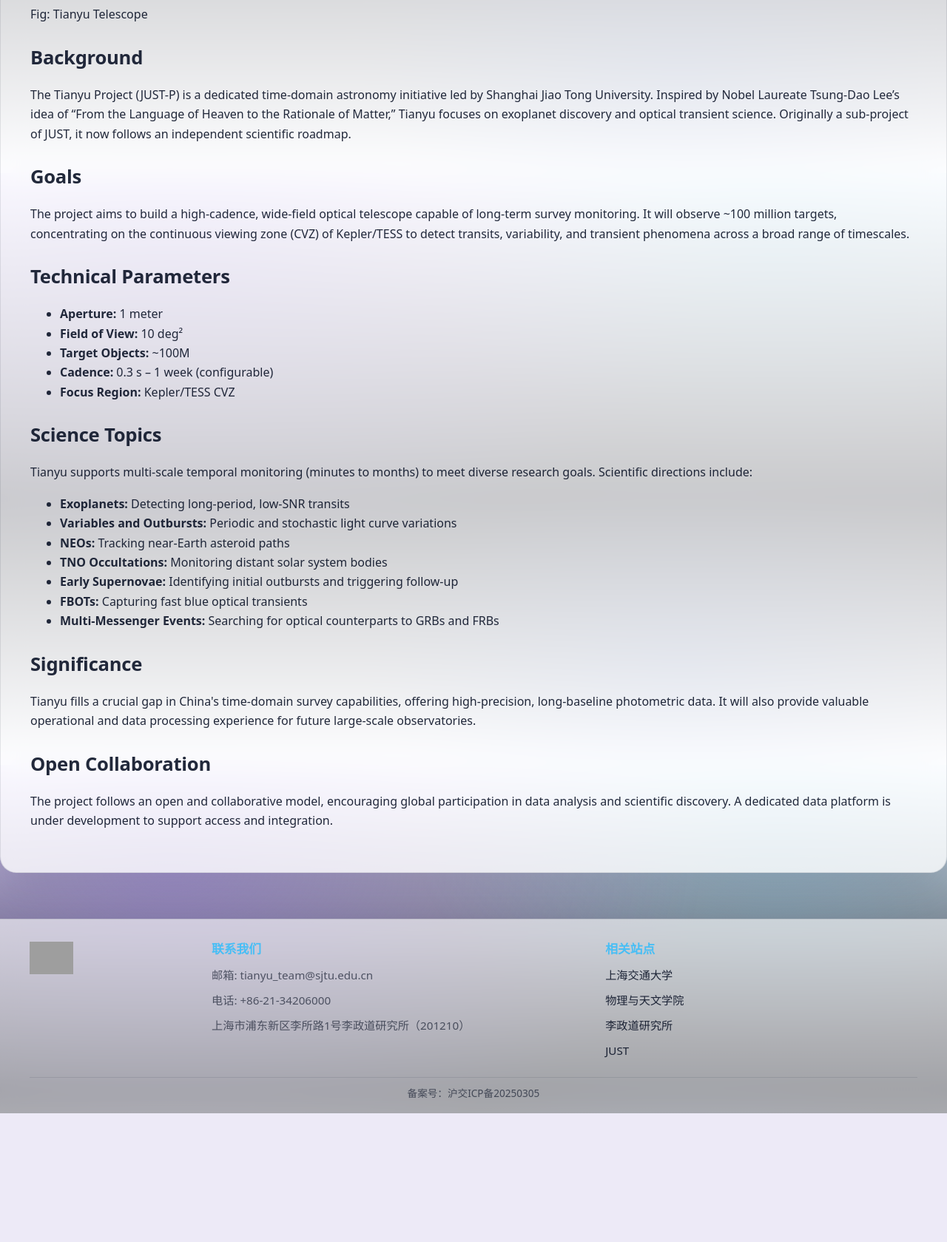
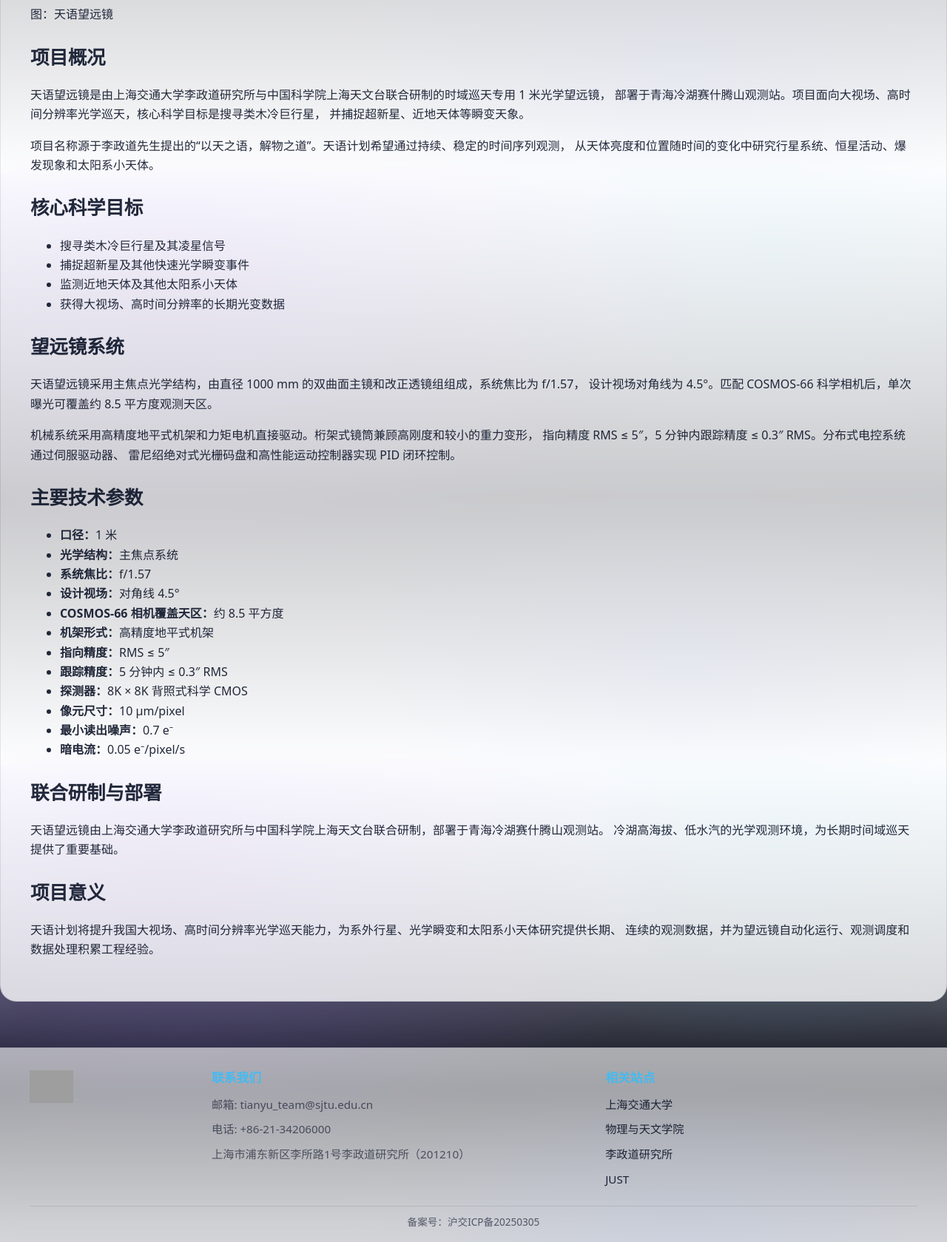
Before and after one commit to UmutMahmut/tianyu-website, a Flask app: page /about in a window 1280 px wide. Shown: the part 566-2245 px from the top of the page at 74% size. Before the commit the page ends 2071 px from the top, so only its background shows below. Run offline with Flask 3, Linux system fonts and the light colour scheme; grey boxes are pictures that could not be loaded.

Commit message:
Sync website snapshot from /srv/tianyu-site 2026-07-21 14:16:21

```diff
--- a/app/routes.py
+++ b/app/routes.py
@@ -85,7 +85,7 @@ lang_map = {
         'title': 'Tianyu Project',
         'home': 'Home',
 
-        'project': 'Projects',
+        'project': 'Project Overview',
         'about': 'About Tianyu',
         'about_overview': 'Overview',
         'about_lenghu': 'Lenghu Site',
@@ -133,7 +133,7 @@ lang_map = {
 
 
 def get_lang():
-    lang = session.get('lang', 'zh')
+    lang = session.get('lang')
     if lang not in lang_map:
         lang = 'zh'
         session['lang'] = lang
--- a/app/templates/_partials/home_hero.html
+++ b/app/templates/_partials/home_hero.html
@@ -4,7 +4,7 @@
   <div class="home-hero__grid">
     <div class="home-hero__text">
       <div class="home-badge">
-        {% if is_zh %}JUST-P 巡天项目{% else %}JUST-P Survey Project{% endif %}
+        {% if is_zh %}天语时域巡天（JUST-P）{% else %}Tianyu Time-domain Survey (JUST-P){% endif %}
       </div>
 
       <h1 class="home-hero__title">
@@ -13,9 +13,9 @@
 
       <p class="home-hero__lead">
         {% if is_zh %}
-          天语计划（Tianyu Project, JUST-P）是面向时间域天文学和系外行星搜索的大视场巡天项目，采样频率可配置覆盖 0.3 秒至 1 周。
+          天语望远镜是由上海交通大学李政道研究所与中国科学院上海天文台联合研制、部署于青海冷湖赛什腾山观测站的时域巡天专用 1 米光学望远镜，核心科学目标是搜寻类木冷巨行星，并捕捉超新星、近地天体等瞬变天象。
         {% else %}
-          The Tianyu Project (JUST-P) is a wide-field photometric survey for time-domain astronomy and exoplanet detection, with configurable cadence from 0.3 s to 1 week.
+          The Tianyu Telescope is a 1-m optical telescope dedicated to time-domain surveys. Jointly developed by the Tsung-Dao Lee Institute at Shanghai Jiao Tong University and the Shanghai Astronomical Observatory, Chinese Academy of Sciences, it is deployed at the Saishiteng Mountain Observatory in Lenghu, Qinghai. Its core science goals are to search for cold Jupiters and capture transient celestial phenomena, including supernovae and near-Earth object passages.
         {% endif %}
       </p>
 
--- a/app/templates/about/overview.html
+++ b/app/templates/about/overview.html
@@ -5,7 +5,7 @@
 {% endblock %}
 
 {% block content %}
-{% if session.get('lang') == 'zh' %}
+{% if session.get('lang', 'zh') == 'zh' %}
 
 <h1>天语计划项目简介</h1>
 
@@ -17,54 +17,62 @@
     <div class="image-caption">图：天语望远镜</div>
 </div>
 
-<h2>项目背景</h2>
+<h2>项目概况</h2>
 <p>
-    天语计划（Tianyu Project，简称 JUST-P）是由上海交通大学发起和主导的天文观测项目，
-    致力于探索时间域天文学与系外行星研究。项目名称源于李政道先生提出的“以天之语，解物之道”，
-    寓意借助天文语言洞察宇宙规律。JUST-P 是 JUST 项目的子计划，现已独立发展并形成专属科研方向。
+    天语望远镜是由上海交通大学李政道研究所与中国科学院上海天文台联合研制的时域巡天专用 1 米光学望远镜，
+    部署于青海冷湖赛什腾山观测站。项目面向大视场、高时间分辨率光学巡天，核心科学目标是搜寻类木冷巨行星，
+    并捕捉超新星、近地天体等瞬变天象。
+</p>
+<p>
+    项目名称源于李政道先生提出的“以天之语，解物之道”。天语计划希望通过持续、稳定的时间序列观测，
+    从天体亮度和位置随时间的变化中研究行星系统、恒星活动、爆发现象和太阳系小天体。
 </p>
 
-<h2>项目目标</h2>
+<h2>核心科学目标</h2>
+<ul>
+    <li>搜寻类木冷巨行星及其凌星信号</li>
+    <li>捕捉超新星及其他快速光学瞬变事件</li>
+    <li>监测近地天体及其他太阳系小天体</li>
+    <li>获得大视场、高时间分辨率的长期光变数据</li>
+</ul>
+
+<h2>望远镜系统</h2>
 <p>
-    项目拟建设一台具备高时间分辨率和大视场能力的光学望远镜，
-    实施长期持续的巡天观测。目标天体数量预计约一亿，重点覆盖 Kepler/TESS 的连续观测区（CVZ），
-    用于捕捉凌星现象、光变过程以及多时标的变源与瞬变天体活动。
+    天语望远镜采用主焦点光学结构，由直径 1000 mm 的双曲面主镜和改正透镜组组成，系统焦比为 f/1.57，
+    设计视场对角线为 4.5°。匹配 COSMOS-66 科学相机后，单次曝光可覆盖约 8.5 平方度观测天区。
+</p>
+<p>
+    机械系统采用高精度地平式机架和力矩电机直接驱动。桁架式镜筒兼顾高刚度和较小的重力变形，
+    指向精度 RMS ≤ 5″，5 分钟内跟踪精度 ≤ 0.3″ RMS。分布式电控系统通过伺服驱动器、
+    雷尼绍绝对式光栅码盘和高性能运动控制器实现 PID 闭环控制。
 </p>
 
-<h2>技术参数</h2>
+<h2>主要技术参数</h2>
 <ul>
-    <li><strong>口径：</strong>1米</li>
-    <li><strong>视场：</strong>10平方度</li>
-    <li><strong>覆盖天体：</strong>约1亿</li>
-    <li><strong>采样频率：</strong>0.3秒 – 1周（可配置）</li>
-    <li><strong>重点区域：</strong>Kepler/TESS 连续观测区（CVZ）</li>
+    <li><strong>口径：</strong>1 米</li>
+    <li><strong>光学结构：</strong>主焦点系统</li>
+    <li><strong>系统焦比：</strong>f/1.57</li>
+    <li><strong>设计视场：</strong>对角线 4.5°</li>
+    <li><strong>COSMOS-66 相机覆盖天区：</strong>约 8.5 平方度</li>
+    <li><strong>机架形式：</strong>高精度地平式机架</li>
+    <li><strong>指向精度：</strong>RMS ≤ 5″</li>
+    <li><strong>跟踪精度：</strong>5 分钟内 ≤ 0.3″ RMS</li>
+    <li><strong>探测器：</strong>8K × 8K 背照式科学 CMOS</li>
+    <li><strong>像元尺寸：</strong>10 μm/pixel</li>
+    <li><strong>最小读出噪声：</strong>0.7 e⁻</li>
+    <li><strong>暗电流：</strong>0.05 e⁻/pixel/s</li>
 </ul>
 
-<h2>科学方向</h2>
+<h2>联合研制与部署</h2>
 <p>
-    天语计划支持分钟至月级的多时间尺度观测模式，适配多样化科学需求。主要研究方向包括但不限于：
+    天语望远镜由上海交通大学李政道研究所与中国科学院上海天文台联合研制，部署于青海冷湖赛什腾山观测站。
+    冷湖高海拔、低水汽的光学观测环境，为长期时间域巡天提供了重要基础。
 </p>
-
-<ul>
-    <li><strong>系外行星：</strong>高精度光变监测，寻找长周期、低信噪比的凌星事件</li>
-    <li><strong>变星与爆发源：</strong>周期性与随机性变化的系统研究</li>
-    <li><strong>近地天体：</strong>跟踪小行星轨迹，辅助预警</li>
-    <li><strong>TNO 掩星：</strong>观测海王星外天体的掩星事件</li>
-    <li><strong>早期超新星：</strong>快速识别与跟踪初期爆发现象</li>
-    <li><strong>快速蓝光瞬变（FBOT）：</strong>探测稀有快光变事件</li>
-    <li><strong>多信使配对：</strong>搜索伽马射线暴（GRB）和快速射电暴（FRB）的光学对应体</li>
-</ul>
 
 <h2>项目意义</h2>
 <p>
-    天语计划将补充我国在高时域分辨率巡天方面的能力，为系外行星和瞬变天体研究提供宝贵的数据资源。
-    项目也将积累未来更大型时间域设施所需的运行和处理经验。
-</p>
-
-<h2>国际合作与开放</h2>
-<p>
-    项目采用开放合作机制，欢迎全球科研人员参与数据分析与科学研究。
-    后续将搭建规范化的数据访问平台，逐步提供数据下载和接口服务。
+    天语计划将提升我国大视场、高时间分辨率光学巡天能力，为系外行星、光学瞬变和太阳系小天体研究提供长期、
+    连续的观测数据，并为望远镜自动化运行、观测调度和数据处理积累工程经验。
 </p>
 
 {% else %}
@@ -79,59 +87,70 @@
     <div class="image-caption">Fig: Tianyu Telescope</div>
 </div>
 
-<h2>Background</h2>
+<h2>Project Overview</h2>
 <p>
-    The Tianyu Project (JUST-P) is a dedicated time-domain astronomy initiative
-    led by Shanghai Jiao Tong University. Inspired by Nobel Laureate Tsung-Dao Lee’s idea
-    of “From the Language of Heaven to the Rationale of Matter,” Tianyu focuses on exoplanet
-    discovery and optical transient science. Originally a sub-project of JUST, it now follows
-    an independent scientific roadmap.
+    The Tianyu Telescope is a 1-m optical telescope dedicated to time-domain surveys. It was jointly developed by
+    the Tsung-Dao Lee Institute at Shanghai Jiao Tong University and the Shanghai Astronomical Observatory,
+    Chinese Academy of Sciences, and is deployed at the Saishiteng Mountain Observatory in Lenghu, Qinghai.
+    The project is designed for wide-field, high-time-resolution optical surveys. Its core science goals are to search
+    for cold Jupiters and capture transient celestial phenomena, including supernovae and near-Earth object passages.
+</p>
+<p>
+    The name Tianyu is inspired by Tsung-Dao Lee's idea, “From the Language of Heaven to the Rationale of Matter.”
+    Through sustained time-series observations, the project studies planetary systems, stellar variability,
+    explosive phenomena, and small bodies in the Solar System.
 </p>
 
-<h2>Goals</h2>
+<h2>Core Science Objectives</h2>
+<ul>
+    <li>Search for cold Jupiters and their transit signals</li>
+    <li>Detect supernovae and other rapidly evolving optical transients</li>
+    <li>Observe near-Earth objects and other small Solar System bodies</li>
+    <li>Obtain long-baseline, wide-field, high-cadence photometric data</li>
+</ul>
+
+<h2>Telescope System</h2>
 <p>
-    The project aims to build a high-cadence, wide-field optical telescope
-    capable of long-term survey monitoring. It will observe ~100 million targets,
-    concentrating on the continuous viewing zone (CVZ) of Kepler/TESS to detect
-    transits, variability, and transient phenomena across a broad range of timescales.
+    The telescope adopts a prime-focus optical configuration consisting of a 1,000 mm hyperbolic primary mirror
+    and a corrector lens assembly. The system has a focal ratio of f/1.57 and a designed diagonal field of view of 4.5°.
+    When paired with the COSMOS-66 scientific camera, it provides approximately 8.5 deg² of sky coverage per exposure.
+</p>
+<p>
+    The mechanical system uses a high-precision altitude-azimuth mount with direct-drive torque motors. Its rigid truss
+    structure minimizes gravitational deformation. The telescope provides RMS pointing accuracy of 5 arcsec or better
+    and tracking accuracy of 0.3 arcsec RMS or better over five minutes. A distributed electrical control system uses
+    servo drives, Renishaw absolute optical encoders, and a high-performance motion controller for PID closed-loop control.
 </p>
 
-<h2>Technical Parameters</h2>
+<h2>Main Technical Parameters</h2>
 <ul>
-    <li><strong>Aperture:</strong> 1 meter</li>
-    <li><strong>Field of View:</strong> 10 deg²</li>
-    <li><strong>Target Objects:</strong> ~100M</li>
-    <li><strong>Cadence:</strong> 0.3 s – 1 week (configurable)</li>
-    <li><strong>Focus Region:</strong> Kepler/TESS CVZ</li>
+    <li><strong>Aperture:</strong> 1 m</li>
+    <li><strong>Optical configuration:</strong> Prime focus</li>
+    <li><strong>Focal ratio:</strong> f/1.57</li>
+    <li><strong>Designed field of view:</strong> 4.5° diagonal</li>
+    <li><strong>Sky coverage with the COSMOS-66 camera:</strong> Approximately 8.5 deg²</li>
+    <li><strong>Mount:</strong> High-precision altitude-azimuth mount</li>
+    <li><strong>Pointing accuracy:</strong> RMS ≤ 5 arcsec</li>
+    <li><strong>Tracking accuracy:</strong> ≤ 0.3 arcsec RMS over five minutes</li>
+    <li><strong>Detector:</strong> 8K × 8K backside-illuminated scientific CMOS</li>
+    <li><strong>Pixel size:</strong> 10 μm/pixel</li>
+    <li><strong>Minimum read noise:</strong> 0.7 e⁻</li>
+    <li><strong>Dark current:</strong> 0.05 e⁻/pixel/s</li>
 </ul>
 
-<h2>Science Topics</h2>
+<h2>Joint Development and Deployment</h2>
 <p>
-    Tianyu supports multi-scale temporal monitoring (minutes to months) to meet diverse research goals.
-    Scientific directions include:
+    The Tianyu Telescope was jointly developed by the Tsung-Dao Lee Institute at Shanghai Jiao Tong University and
+    the Shanghai Astronomical Observatory, Chinese Academy of Sciences. It is deployed at the Saishiteng Mountain
+    Observatory in Lenghu, Qinghai, where the high-altitude and dry environment provides favorable conditions for
+    long-term time-domain surveys.
 </p>
 
-<ul>
-    <li><strong>Exoplanets:</strong> Detecting long-period, low-SNR transits</li>
-    <li><strong>Variables and Outbursts:</strong> Periodic and stochastic light curve variations</li>
-    <li><strong>NEOs:</strong> Tracking near-Earth asteroid paths</li>
-    <li><strong>TNO Occultations:</strong> Monitoring distant solar system bodies</li>
-    <li><strong>Early Supernovae:</strong> Identifying initial outbursts and triggering follow-up</li>
-    <li><strong>FBOTs:</strong> Capturing fast blue optical transients</li>
-    <li><strong>Multi-Messenger Events:</strong> Searching for optical counterparts to GRBs and FRBs</li>
-</ul>
-
-<h2>Significance</h2>
+<h2>Project Significance</h2>
 <p>
-    Tianyu fills a crucial gap in China's time-domain survey capabilities, offering high-precision,
-    long-baseline photometric data. It will also provide valuable operational and data processing experience
-    for future large-scale observatories.
-</p>
-
-<h2>Open Collaboration</h2>
-<p>
-    The project follows an open and collaborative model, encouraging global participation in data analysis
-    and scientific discovery. A dedicated data platform is under development to support access and integration.
+    Tianyu strengthens China's capability for wide-field, high-time-resolution optical surveys. It will provide
+    long-term observations for studies of exoplanets, optical transients, and small Solar System bodies, while also
+    contributing engineering experience in automated telescope operation, observation scheduling, and data processing.
 </p>
 
 {% endif %}
```
Also changed, not shown: app/templates/_partials/home_body.html (+18 -22 lines), app/templates/_partials/home_metrics.html (+4 -4 lines), app/templates/about/control.html (+53 -37 lines), app/templates/about/lenghu.html (+13 -15 lines), app/templates/about/optics.html (+69 -51 lines).
